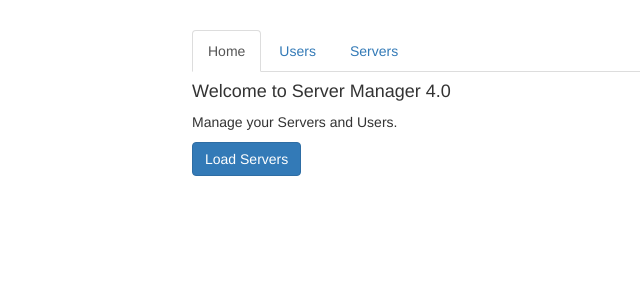
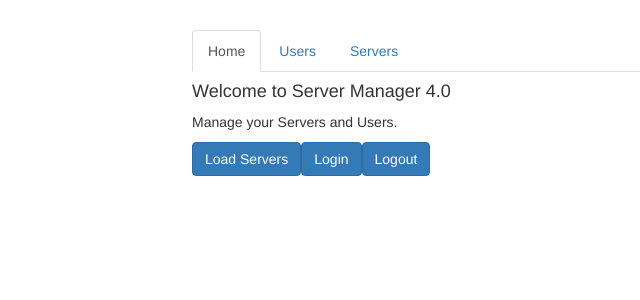
Before and after one commit to gauravKumarSingh-git/angularTutorial, an Angular app in the folder routing-start/: page / in a window 1280 px wide. Shown: the top 300 px of the page, without its empty margins (73-713 px from the left). Built offline with nearby package versions, Linux system fonts and the light colour scheme.

Commit message:
fake authService

```diff
--- a/routing-start/src/app/home/home.component.html
+++ b/routing-start/src/app/home/home.component.html
@@ -1,3 +1,5 @@
 <h4>Welcome to Server Manager 4.0</h4>
 <p>Manage your Servers and Users.</p>
 <button class="btn btn-primary" (click)="onLoadServers(1)">Load Servers</button>
+<button class="btn btn-primary" (click)="onLogin()">Login</button>
+<button class="btn btn-primary" (click)="onLogout()">Logout</button>
--- a/routing-start/src/app/home/home.component.ts
+++ b/routing-start/src/app/home/home.component.ts
@@ -1,5 +1,6 @@
 import { Component, OnInit } from '@angular/core';
 import { Router } from '@angular/router';
+import { AuthService } from '../auth.service';
 
 @Component({
   selector: 'app-home',
@@ -8,7 +9,7 @@
 })
 export class HomeComponent implements OnInit {
 
-  constructor(private router : Router) { }
+  constructor(private router : Router, private authService: AuthService) { }
 
   ngOnInit() {
   }
@@ -17,4 +18,12 @@
     //complex calculation
     this.router.navigate(['/servers', id, 'edit'], {queryParams: {allowEdit: '1'}, fragment: 'loading'})
   }
+
+  onLogin() {
+    this.authService.login();
+  }
+
+  onLogout(){
+    this.authService.logout();
+  }
 }
```
